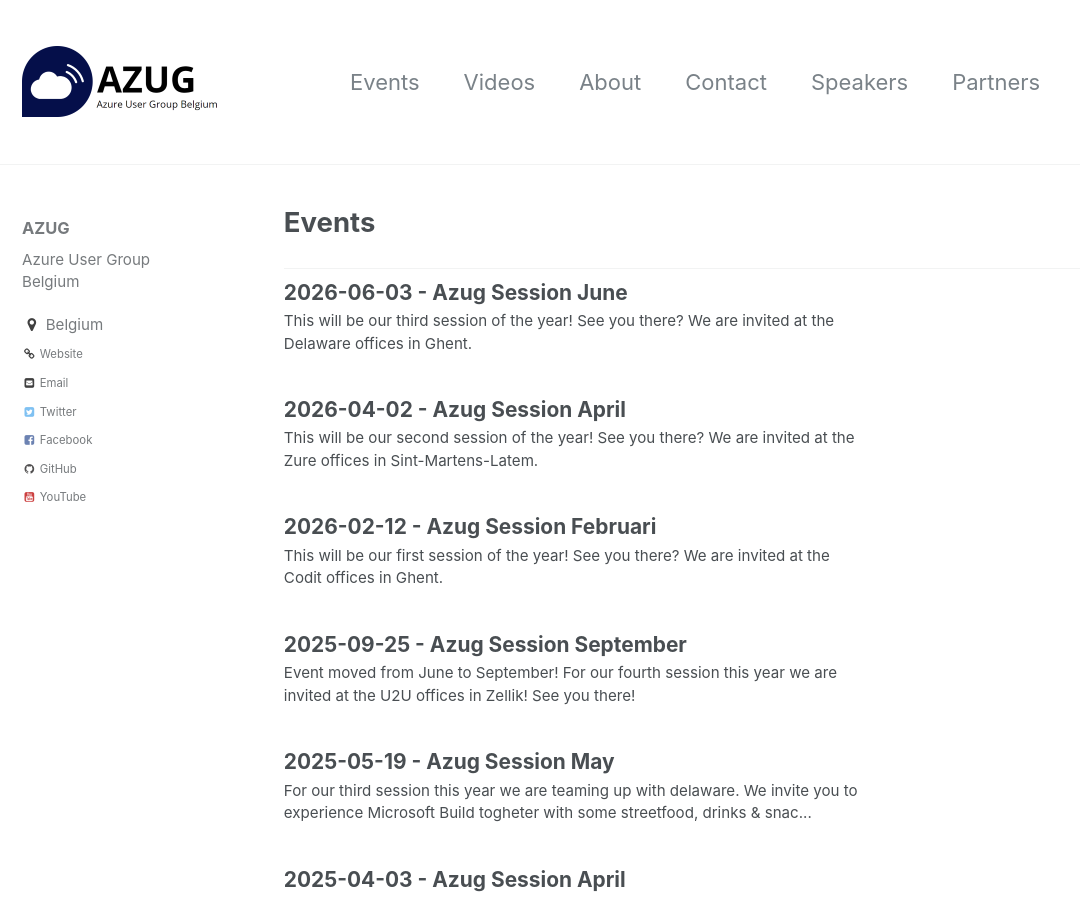
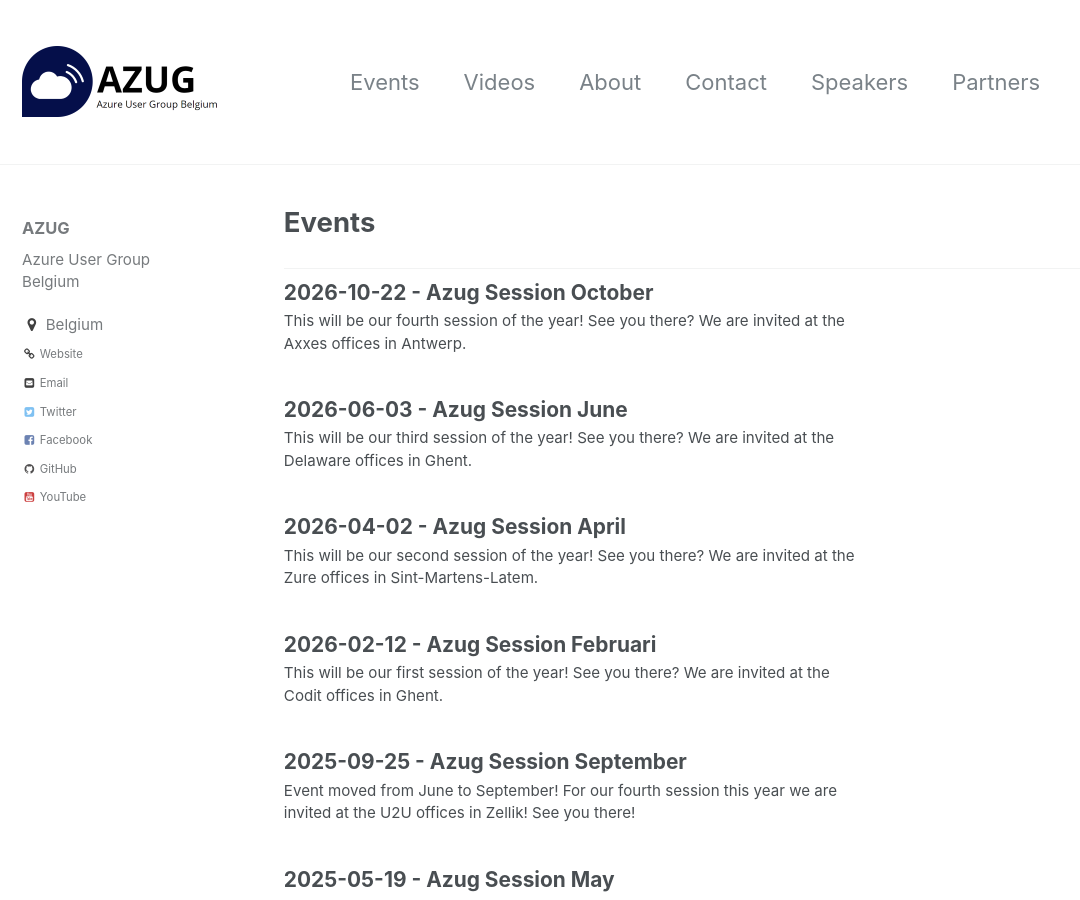
Before and after one commit to AzugBe/azugbe.github.io, a Jekyll site: the page built from _pages/events.html, in a window 1280 px wide and 900 px high. Shown: the whole window, without its empty margins (0-1080 px from the left). Built offline with Jekyll 4.4.1, drawn with Linux system fonts in a browser that asks for light colours; comment, search, counter and statistics services are not loaded.

Commit message:
new event at axxes in october

```diff
--- /dev/null
+++ b/_posts/events/2026-10-22---azug2026-04.md
@@ -0,0 +1,46 @@
+---
+layout: single
+title: "2026-10-22 - Azug Session October"
+date: 2026-10-22 18:00:00 +0000
+comments: true
+published: true
+categories: ["events"]
+tags: ["Events"]
+author: ["Glenn Colpaert"]
+---
+
+This will be our fourth session of the year! See you there?
+We are invited at the Axxes offices in Antwerp.
+
+## Agenda
+
+### Session 1: TBA
+
+**Speaker:  Speaker TBA**
+
+### Session 2: TBA
+
+**Speaker:  Speaker TBA**
+
+## Practical details
+
+**Event date:** October 22nd, 2026 - you are welcome from 17:30, food served at 18:00, session starts 18:30.
+
+**Event location:**<br />
+
+<img width="120" height="60" align="right" alt="Axxes" src="/assets/media/sponsors/logo-axxes.png">Axxes Office Antwerpen<br/>
+Entrepotkaai 10A<br/>
+2000 Antwerpen<br/>
+
+## Register
+
+<link rel="stylesheet" type="text/css" href="https://pretix.eu/azug/20261022/widget/v1.css">
+<script type="text/javascript" src="https://pretix.eu/widget/v1.en.js" async></script>
+<pretix-widget event="https://pretix.eu/azug/20261022/" single-item-select="button"></pretix-widget>
+<noscript>
+   <div class="pretix-widget">
+        <div class="pretix-widget-info-message">
+            JavaScript is disabled in your browser. To access our ticket shop without JavaScript, please <a target="_blank" rel="noopener" href="https://pretix.eu/azug/20260603/">click here</a>.
+        </div>
+    </div>
+</noscript>
```
Also changed, not shown: index.md (+2 -1 lines).
